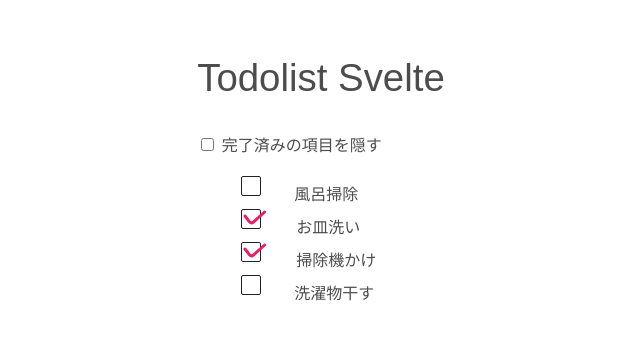
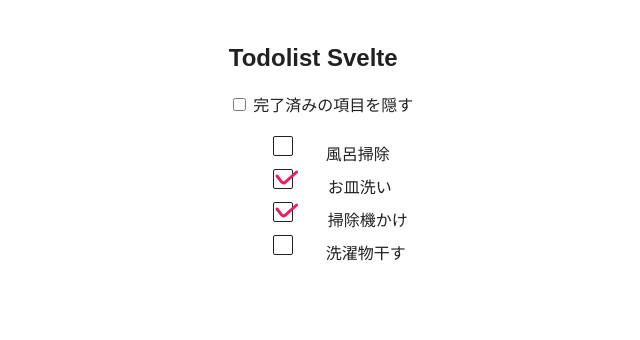
Before and after one commit to schktjm/todolist-svelte, a SvelteKit app: page / in a window 1280 px wide. Shown: the top 340 px of the page, without its empty margins (335-975 px from the left). Built offline with nearby package versions, Linux system fonts and the light colour scheme.

Commit message:
:art: global css を整え

```diff
--- a/src/routes/+layout.svelte
+++ b/src/routes/+layout.svelte
@@ -1,6 +1,12 @@
 <script>
 	import './styles.css';
 </script>
+
+<svelte:head>
+	<link rel="preconnect" href="https://fonts.googleapis.com" />
+	<link rel="preconnect" href="https://fonts.gstatic.com" crossorigin="true" />
+	<link href="https://fonts.googleapis.com/css2?family=Jua&display=swap" rel="stylesheet" />
+</svelte:head>
 
 <div class="app">
 	<main>
--- a/src/routes/styles.css
+++ b/src/routes/styles.css
@@ -1,66 +1,24 @@
-@import '@fontsource/fira-mono';
-
 :root {
+	--font-title: 'Jua', sans-serif;
 	--font-body: Arial, -apple-system, BlinkMacSystemFont, 'Segoe UI', Roboto, Oxygen, Ubuntu,
 		Cantarell, 'Open Sans', 'Helvetica Neue', sans-serif;
-	--font-mono: 'Fira Mono', monospace;
-	--color-bg-0: rgb(202, 216, 228);
-	--color-bg-1: hsl(209, 36%, 86%);
-	--color-bg-2: hsl(224, 44%, 95%);
-	--color-theme-1: #ff3e00;
-	--color-theme-2: #4075a6;
-	--color-text: rgba(0, 0, 0, 0.7);
-	--column-width: 42rem;
-	--column-margin-top: 4rem;
+
+	--color-primary: #E91E63;
+	--color-white: #FFFFFF;
+	--color-black: #212121;
+	--color-gray-0: #9E9E9E;
+	--color-gray-1: #E0E0E0;
+	--color-gray-2: #FAFAFA;
+
+	--color-background: var(--color-white);
+	--color-text-primary: var(--color-black);
+	--color-text-secondary: var(--color-gray-0);
+
 	font-family: var(--font-body);
-	color: var(--color-text);
+	color: var(--color-text-primary);
+	background-color: var(--color-background);
 }
 
-
-h1,
-h2,
-p {
-	font-weight: 400;
-}
-
-p {
-	line-height: 1.5;
-}
-
-a {
-	color: var(--color-theme-1);
-	text-decoration: none;
-}
-
-a:hover {
-	text-decoration: underline;
-}
-
-h1 {
-	font-size: 2rem;
-	text-align: center;
-}
-
-h2 {
-	font-size: 1rem;
-}
-
-
-input,
-button {
-	font-size: inherit;
-	font-family: inherit;
-}
-
-button:focus:not(:focus-visible) {
-	outline: none;
-}
-
-@media (min-width: 720px) {
-	h1 {
-		font-size: 2.4rem;
-	}
-}
 
 .visually-hidden {
 	border: 0;
```
